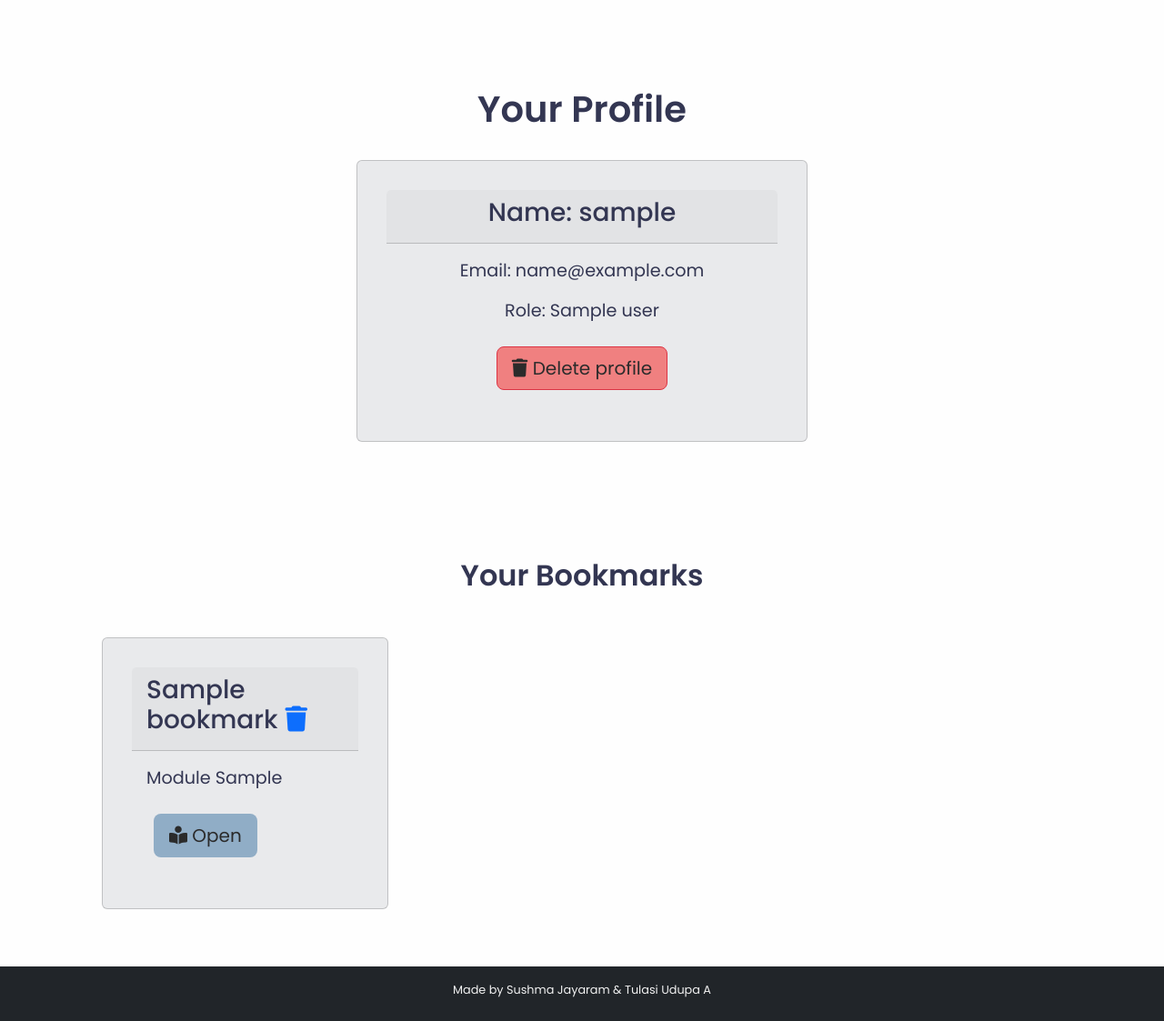
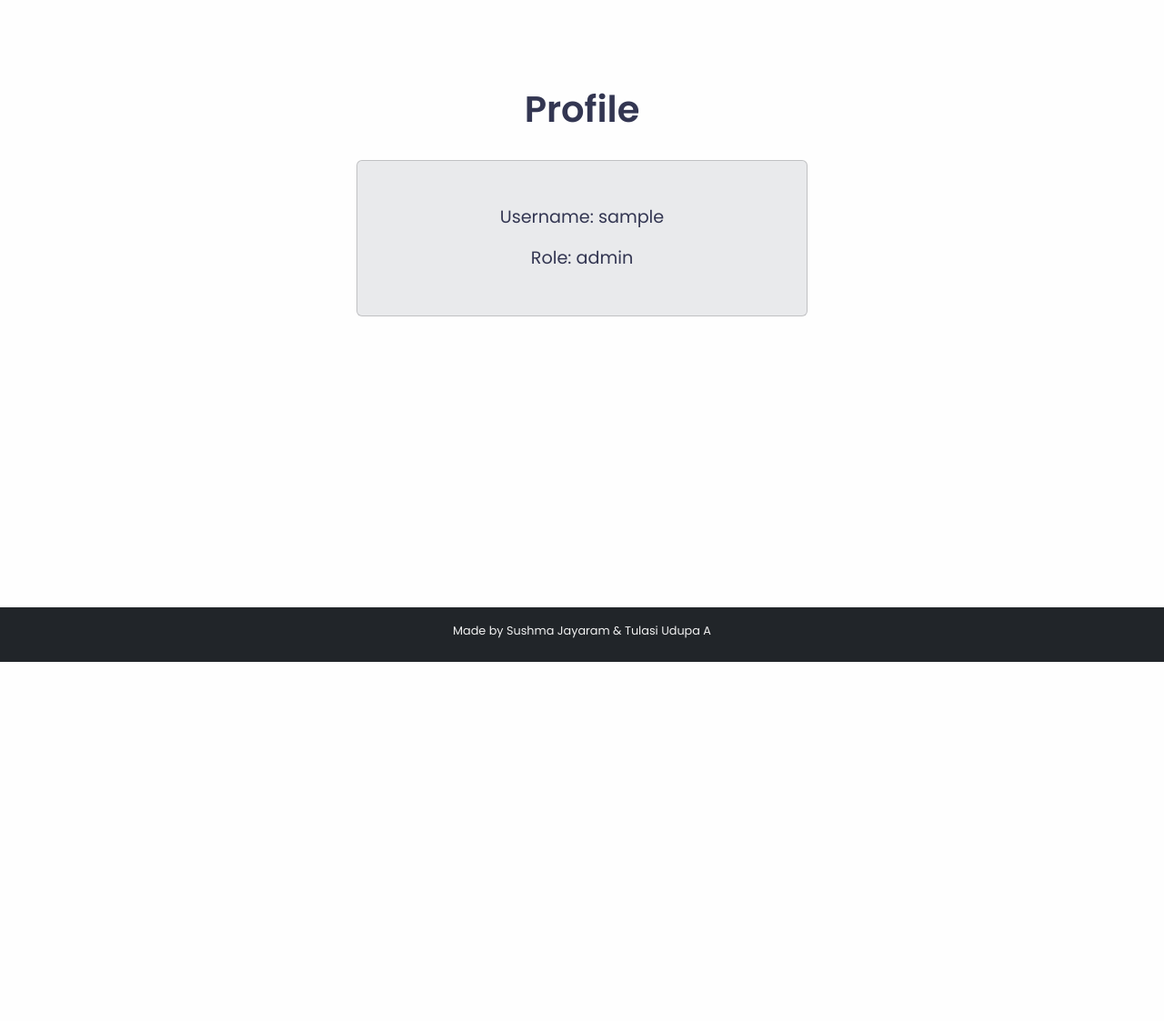
Before and after one commit to Yusuf-Babagana/finaly-year, a Node server app: template views/profile.ejs in a window 1280 px wide. Shown: the part 72-1195 px from the top of the page at 91% size. After the commit the page ends 800 px from the top, so only its background shows below. Run offline with Node 20, Linux system fonts and the light colour scheme; the template is opened without the code that fills it: most values are stand-ins (such as "Sample title", 1, 10 or a date in 2020); some libraries are stand-ins or nearby versions.

Commit message:
Update profile viewing and deletion

```diff
--- a/controllers/deleteUserController.js
+++ b/controllers/deleteUserController.js
@@ -14,7 +14,10 @@
       [userId]
     );
     //To Do: delete any open sessions
-    res.redirect("/");
+    req.session.destroy(() => {
+      res.redirect("/");
+    });
+
   } catch (error) {
     res.json({ status: "error", message: err.message });
   }
--- a/controllers/getProfile.js
+++ b/controllers/getProfile.js
@@ -6,7 +6,7 @@
     //display name, email, role, bookmarks
     try {
       const [userDetails] = await pool.query(
-        `SELECT u.username, u.email, r.name as role FROM users u, roles r
+        `SELECT u.id, u.username, u.email, r.name as role FROM users u, roles r
         WHERE u.role_id = r.role_id
         AND u.id = ?`,
         [userId]
@@ -26,7 +26,7 @@
       WHERE u.role_id = r.role_id
       AND u.id = ?`,
         [userId]);
-      res.json(userDetails);
+      res.render("profile", { users: userDetails[0]});
     } catch (error) {
       res.json({ status: "failure", messsage: error.messsage });
     }
--- a/public/css/styles.css
+++ b/public/css/styles.css
@@ -141,11 +141,13 @@
 }
 
 .delete{
-    background-color: lightcoral;
+    background-color: #7d1919;
+    color: var(--white);
 }
 
 .delete:hover{
-    background-color: red;
+    background-color: #cf2223;
+    color: var(--white);
 }
 
 .tags{
@@ -170,6 +172,14 @@
 .bookmark-btn:hover{
     color: #cfa818;
 }
+
+.bookmark-delete-btn {
+    color: #641717;
+}
+
+.bookmark-delete-btn:hover {
+    color: #c84848;
+}
 /* table, th, td {
     margin: auto;
     margin-top: 4rem;
--- a/views/profile.ejs
+++ b/views/profile.ejs
@@ -1,4 +1,5 @@
 <%- include("partials/header"); %>
+<% if(authId == users.id){ %>
 <section id="profile" class="center-align">
     <h1 class="heading">Your Profile</h1>
         <div class="col-lg-12 col-md-6">
@@ -9,21 +10,42 @@
                 <div class="card-body">
                     <p class="card-text">Email: <%= users.email %></p>
                     <p class="card-text">Role: <%= users.name %></p>
-                    <a class="btn btn-lg btn-danger delete w-40" href='#' role="button"><i class="fa-solid fa-trash"></i> Delete profile</a>
+                    <a class="btn btn-lg btn-danger delete w-40" href='#' role="button" data-bs-toggle="modal" data-bs-target="#confirmProfileDeletion"><i class="fa-solid fa-trash"></i> Delete profile</a>
 
                 </div>
             </div>
         </div>
+        <div class="modal fade" id="confirmProfileDeletion" tabindex="-1"
+            aria-hidden="true">
+            <div class="modal-dialog">
+                <div class="modal-content">
+                    <div class="modal-header">
+                        <h1 class="modal-title fs-5" id="confirmDeletionLabel">Confirm Deletion</h1>
+                        <button type="button" class="btn-close" data-bs-dismiss="modal" aria-label="Close"></button>
+                    </div>
+                    <div class="modal-body">
+                        <span>Are you sure you want to delete your account?</span>
+                        <br />
+                        <p class="warning-text bold">This action cannot be undone.</p>
+                    </div>
+                    <div class="modal-footer">
+                        <button type="button" class="btn btn-secondary" data-bs-dismiss="modal">Close</button>
+                        <a class="btn btn-danger delete" href="/u/<%=users.id%>/delete" class="link">Delete</a>
+                    </div>
+                </div>
+            </div>
+        </div>
 </section>
-
 <section id="bookmarks">
     <h2 class="heading">Your Bookmarks</h2>
     <div class="row row-cols-1 row-cols-md-3 text-center">
         <% bookmarks.forEach((note) => { %>
             <div class="col-lg-4 col-md-6">
                 <div class="card">
-                    <div class="card-header">
-                        <h3><%= note.title %><a class="bookmark" href="#"><i class="fa-solid fa-trash"></i></a></h3>
+                    <div class="card-header d-flex flex-row gap-2 align-items-center">
+                        <h3><%= note.title %></h3>
+                        <a class="bookmark" href="/u/bookmarks/delete?uid=<%=authId%>&nid=<%=note.id%>"><i
+                                class="bookmark-delete-btn fa-solid fa-trash fa-lg"></i></a>
                     </div>
                     <div class="card-body">
                         <p class="card-text">Module <%= note.module_no %></p>
@@ -36,5 +58,19 @@
         <% }); %>
         </div>
 </section>
+<% }else{ %>
+<section id="profile" class="center-align">
+    <h1 class="heading">Profile</h1>
+    <div class="col-lg-12 col-md-6">
+        <div class="card profile-card">
+            <div class="card-body">
+                <p class="card-text">Username: <%= users.username %>
+                <p class="card-text">Role: <%= users.role %>
+                </p>
+            </div>
+        </div>
+        </div>
+</section>
+<% } %>
 
 <%- include("partials/footer"); %>
```
